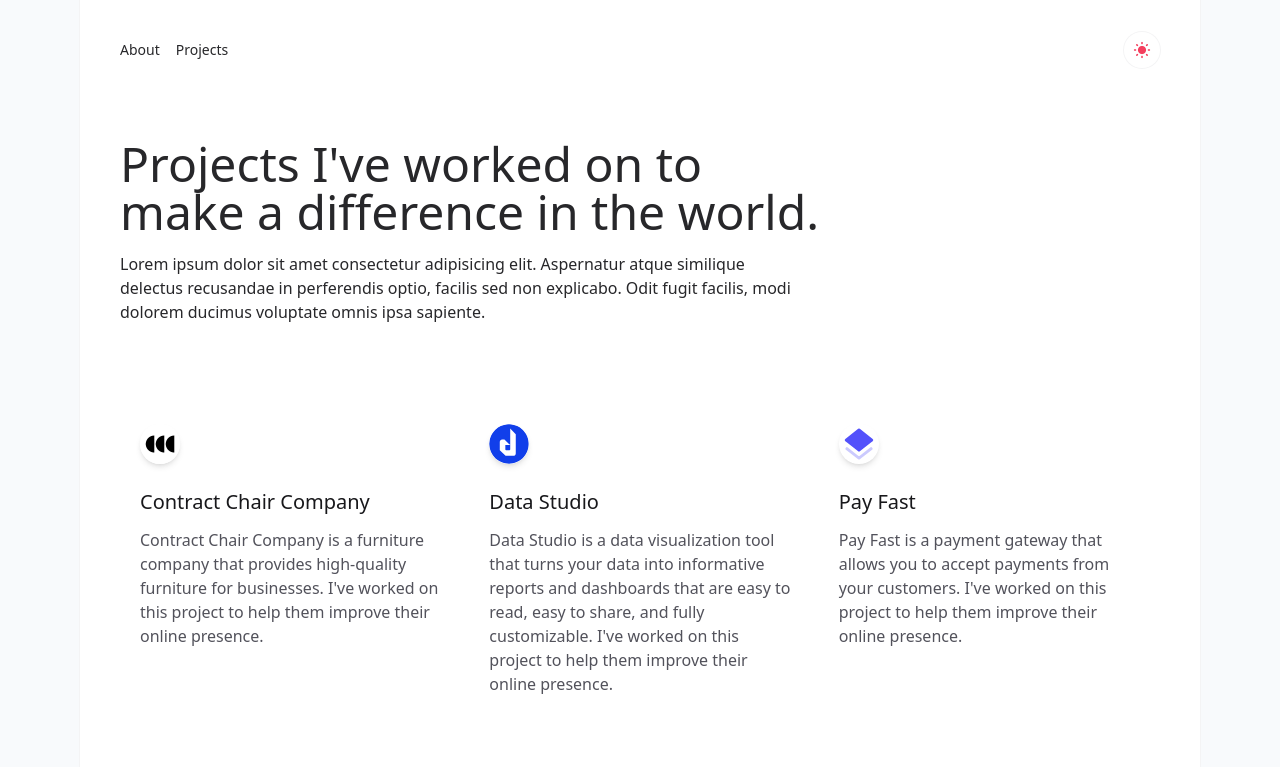
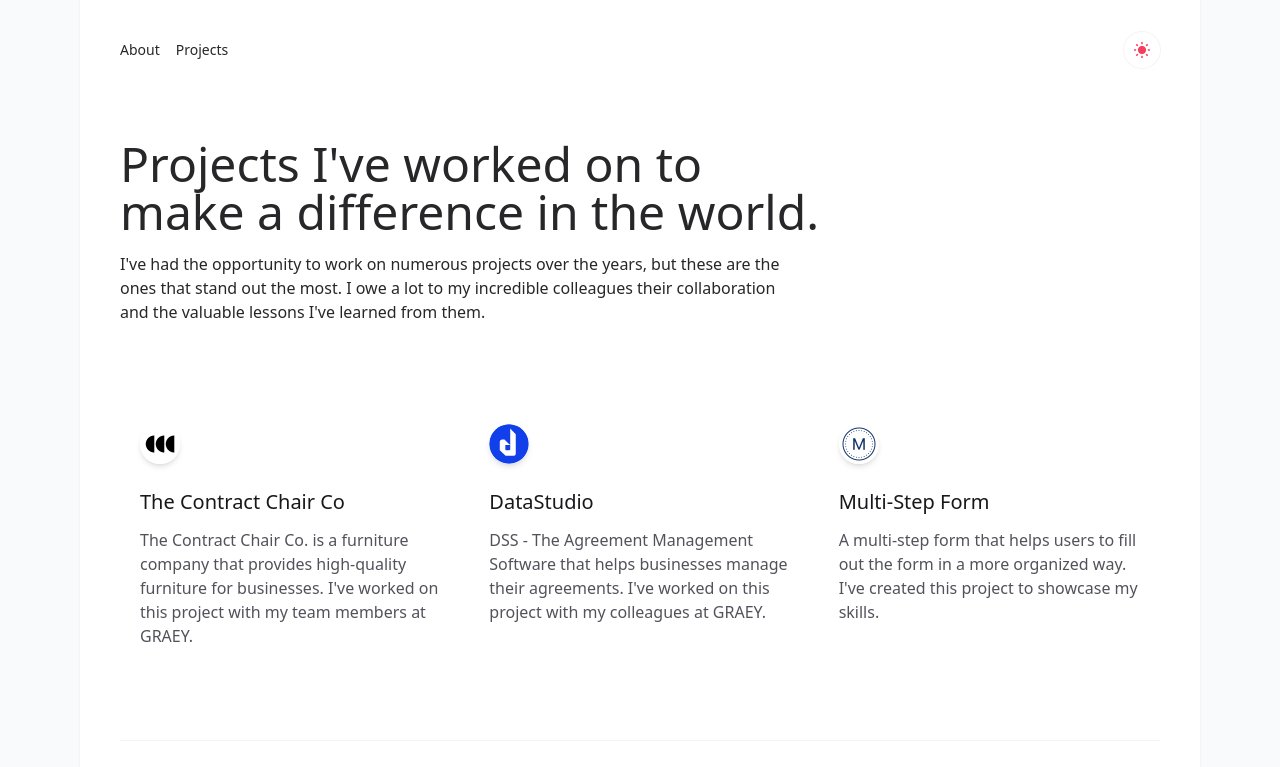
Before and after one commit to TsotMe/portfolio, a Nuxt app: page /projects in a window 1280 px wide. Shown: the top 767 px of the page. Built offline with nearby package versions, Linux system fonts and the light colour scheme.

Commit message:
Update projects listing

```diff
--- a/pages/projects.vue
+++ b/pages/projects.vue
@@ -1,32 +1,32 @@
 <script lang="ts" setup>
 import ccc from '/assets/images/contract-chair-company.jpg'
 import dss from '/assets/images/dss.svg'
-import payfast from '/assets/images/payfast.svg'
+import multiStepForm from '/assets/images/multi-step-form.png'
 
 const projects = [
   {
     id: useId(),
     image: ccc,
-    title: 'Contract Chair Company',
+    title: 'The Contract Chair Co',
     description:
-      "Contract Chair Company is a furniture company that provides high-quality furniture for businesses. I've worked on this project to help them improve their online presence.",
+      "The Contract Chair Co. is a furniture company that provides high-quality furniture for businesses. I've worked on this project with my team members at GRAEY.",
     link: 'https://www.thecontractchair.co.uk/'
   },
   {
     id: useId(),
     image: dss,
-    title: 'Data Studio',
+    title: 'DataStudio',
     description:
-      "Data Studio is a data visualization tool that turns your data into informative reports and dashboards that are easy to read, easy to share, and fully customizable. I've worked on this project to help them improve their online presence.",
+      "DSS - The Agreement Management Software that helps businesses manage their agreements. I've worked on this project with my colleagues at GRAEY.",
     link: 'https://www.datastudio.ge/'
   },
   {
     id: useId(),
-    image: payfast,
-    title: 'Pay Fast',
+    image: multiStepForm,
+    title: 'Multi-Step Form',
     description:
-      "Pay Fast is a payment gateway that allows you to accept payments from your customers. I've worked on this project to help them improve their online presence.",
-    link: 'https://www.payfast.ge/'
+      "A multi-step form that helps users to fill out the form in a more organized way. I've created this project to showcase my skills.",
+    link: 'https://tsotme-multi-step-form.netlify.app/'
   }
 ]
 </script>
@@ -38,9 +38,9 @@ const projects = [
     </h1>
 
     <p class="max-w-2xl text-base text-zinc-800 dark:text-zinc-100">
-      Lorem ipsum dolor sit amet consectetur adipisicing elit. Aspernatur atque similique delectus
-      recusandae in perferendis optio, facilis sed non explicabo. Odit fugit facilis, modi dolorem
-      ducimus voluptate omnis ipsa sapiente.
+      I've had the opportunity to work on numerous projects over the years, but these are the ones
+      that stand out the most. I owe a lot to my incredible colleagues their collaboration and the
+      valuable lessons I've learned from them.
     </p>
 
     <div class="grid grid-cols-1 mt-20 gap-2 md:grid-cols-2 lg:grid-cols-3">
```
Also changed, not shown: assets/images/multi-step-form.png (added).
